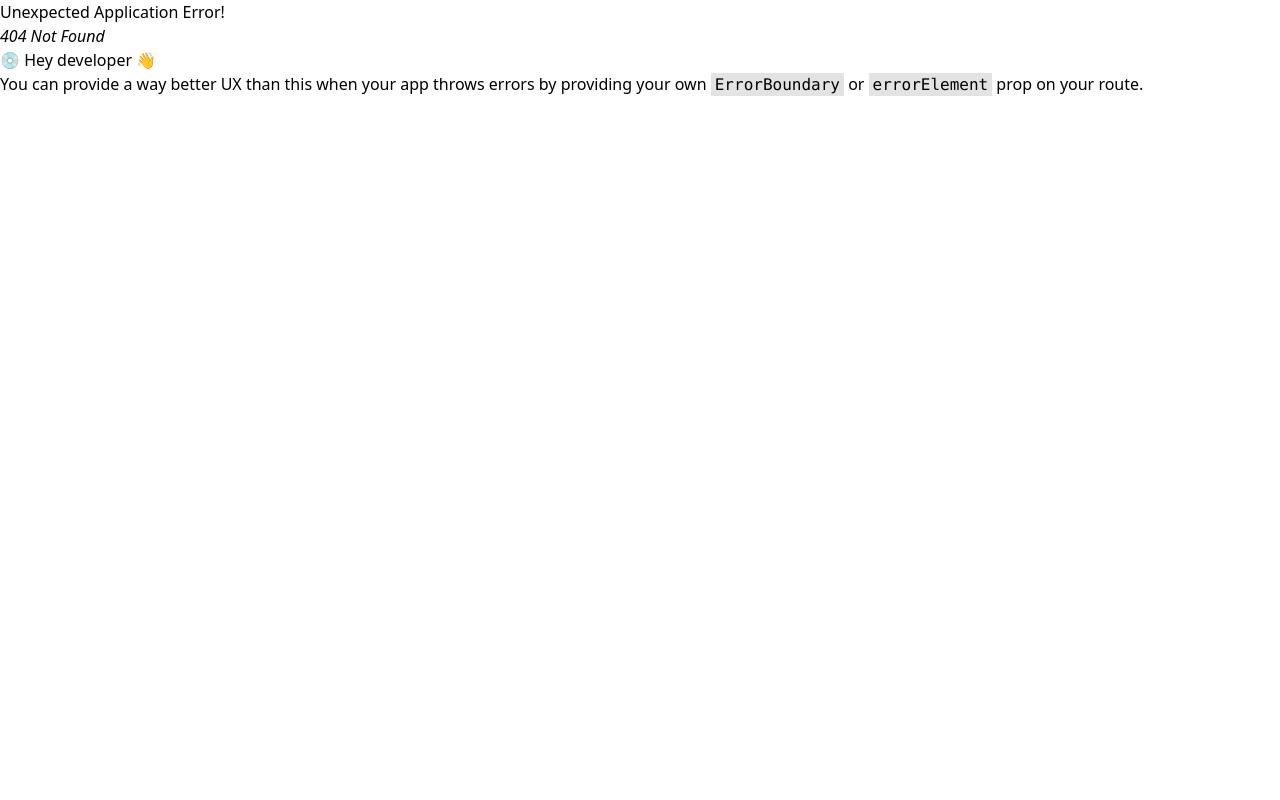
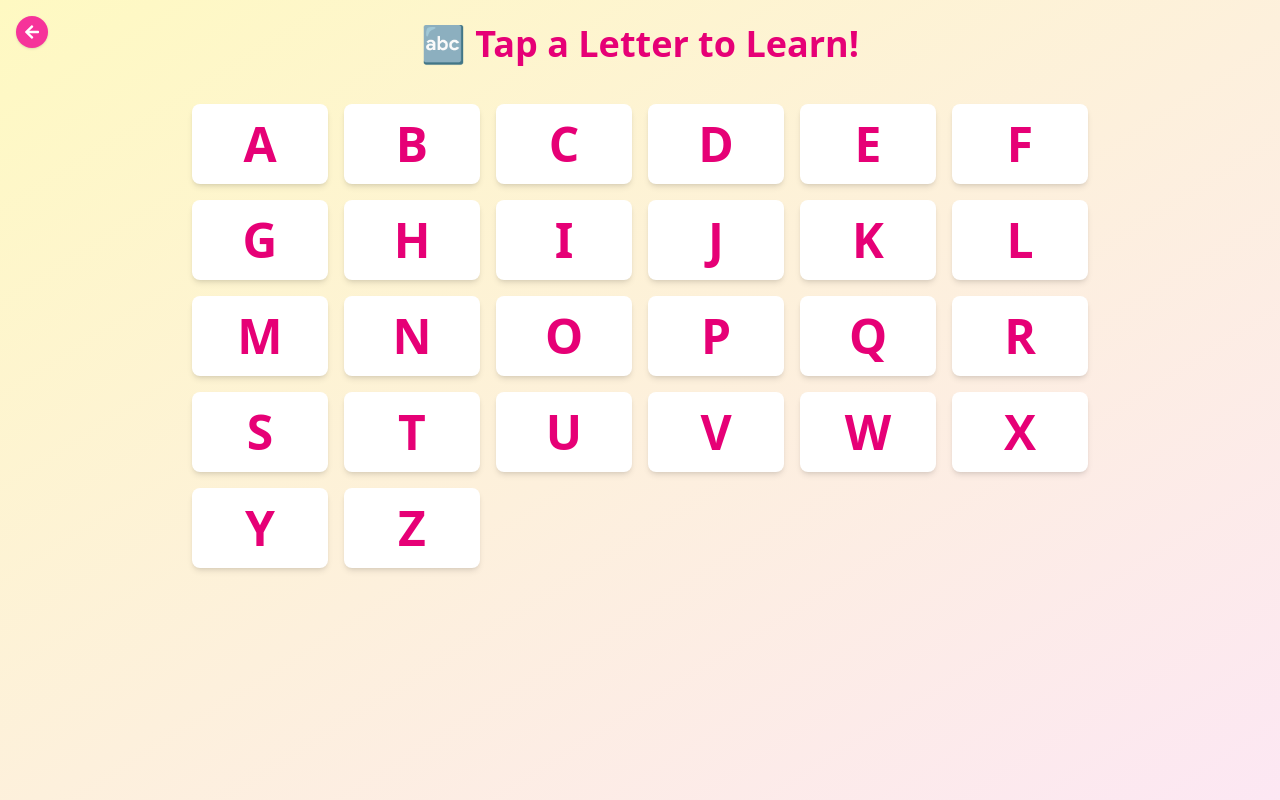
Before and after one commit to Sibuchanda/KidzoLearn, a React (Vite) app in the folder frontend/: page /AlphabetRecognition in a window 1280 px wide. Before the commit this address had no page. Built offline with nearby package versions, Linux system fonts and the light colour scheme.

Commit message:
Implemented Alphabet Recognition page

```diff
--- a/frontend/src/App.jsx
+++ b/frontend/src/App.jsx
@@ -5,6 +5,7 @@ import Dashboard from "./pages/dashboard/Dashboard";
 import KGActivities from "./pages/KG/KgActivities";
 import ColorRecognition from "./pages/KG/ColorRecognition";
 import NumberRecognition from './pages/KG/NumberRecognition';
+import AlphabetRecognition from './pages/KG/AlphabetRecognition'
 
 function App() {
   const router = createBrowserRouter([
@@ -28,6 +29,10 @@ function App() {
       path: "/NumberRecognition",
       element: <NumberRecognition />,
     },
+    {
+      path: "/AlphabetRecognition",
+      element: <AlphabetRecognition />,
+    },
   ]);
 
   return <RouterProvider router={router} />;
--- /dev/null
+++ b/frontend/src/pages/KG/AlphabetRecognition.jsx
@@ -0,0 +1,101 @@
+import { useState } from "react";
+import { FaVolumeUp, FaArrowLeft } from "react-icons/fa";
+import { useNavigate } from "react-router-dom";
+// import "./AlphabetObjectGame.css";
+
+const alphabetData = {
+  A: { word: "Apple", emoji: "🍎" },
+  B: { word: "Bear", emoji: "🐻" },
+  C: { word: "Cat", emoji: "🐱" },
+  D: { word: "Dog", emoji: "🐶" },
+  E: { word: "Elephant", emoji: "🐘" },
+  F: { word: "Fish", emoji: "🐟" },
+  G: { word: "Giraffe", emoji: "🦒" },
+  H: { word: "Hat", emoji: "🎩" },
+  I: { word: "Ice Cream", emoji: "🍦" },
+  J: { word: "Juice", emoji: "🧃" },
+  K: { word: "Kangaroo", emoji: "🦘" },
+  L: { word: "Lion", emoji: "🦁" },
+  M: { word: "Monkey", emoji: "🐵" },
+  N: { word: "Nest", emoji: "🪺" },
+  O: { word: "Owl", emoji: "🦉" },
+  P: { word: "Penguin", emoji: "🐧" },
+  Q: { word: "Queen", emoji: "👑" },
+  R: { word: "Rabbit", emoji: "🐰" },
+  S: { word: "Sun", emoji: "🌞" },
+  T: { word: "Tiger", emoji: "🐯" },
+  U: { word: "Umbrella", emoji: "☔" },
+  V: { word: "Violin", emoji: "🎻" },
+  W: { word: "Whale", emoji: "🐋" },
+  X: { word: "Xylophone", emoji: "🎼" },
+  Y: { word: "Yak", emoji: "🐂" },
+  Z: { word: "Zebra", emoji: "🦓" },
+};
+
+export default function AlphabetObjectGame() {
+  const navigate = useNavigate();
+  const [selected, setSelected] = useState(null);
+
+  const speak = (letter, word) => {
+    const utterance = new SpeechSynthesisUtterance(`${letter}, ${word}`);
+    utterance.pitch = 1.2;
+    utterance.rate = 0.9;
+    speechSynthesis.cancel(); // Stop any previous speech
+    speechSynthesis.speak(utterance);
+  };
+
+
+  return (
+    <div className="min-h-screen bg-gradient-to-br from-yellow-100 to-pink-100 p-6 relative">
+      <button
+        onClick={() => navigate(-1)}
+        className="absolute top-4 left-4 z-10 text-white bg-pink-500 hover:bg-pink-600 p-2 rounded-full shadow"
+      >
+        <FaArrowLeft />
+      </button>
+
+      <h1 className="text-4xl text-center font-bold text-pink-600 mb-10">
+        🔤 Tap a Letter to Learn!
+      </h1>
+
+      <div className="grid grid-cols-4 sm:grid-cols-6 gap-4 max-w-4xl mx-auto">
+        {Object.entries(alphabetData).map(([letter, data]) => (
+          <div
+            key={letter}
+            onClick={() => {
+              setSelected({ letter, ...data });
+              speak(letter, data.word);
+            }}
+            className="cursor-pointer bg-white text-pink-600 font-extrabold text-5xl rounded-lg shadow-md hover:scale-105 transition transform p-4 text-center"
+          >
+            {letter}
+          </div>
+        ))}
+      </div>
+
+      {/* Modal */}
+      {selected && (
+        <div
+          className="fixed inset-0 bg-black/50 flex items-center justify-center z-20"
+          onClick={() => setSelected(null)}
+        >
+          <div className="bg-white p-6 rounded-xl shadow-xl text-center max-w-sm">
+            <div className="text-8xl">{selected.emoji}</div>
+            <h2 className="text-3xl font-bold mt-4 text-pink-700">{selected.letter}</h2>
+            <p className="text-xl mt-2">{selected.word}</p>
+            <button
+              onClick={(e) => {
+                e.stopPropagation();
+                speak(selected.letter, selected.word);
+              }}
+              className="mt-4 bg-pink-500 text-white px-4 py-2 rounded-full shadow hover:bg-pink-600 transition"
+            >
+              <FaVolumeUp className="inline mr-2" />
+              Hear Again
+            </button>
+          </div>
+        </div>
+      )}
+    </div>
+  );
+}
```
